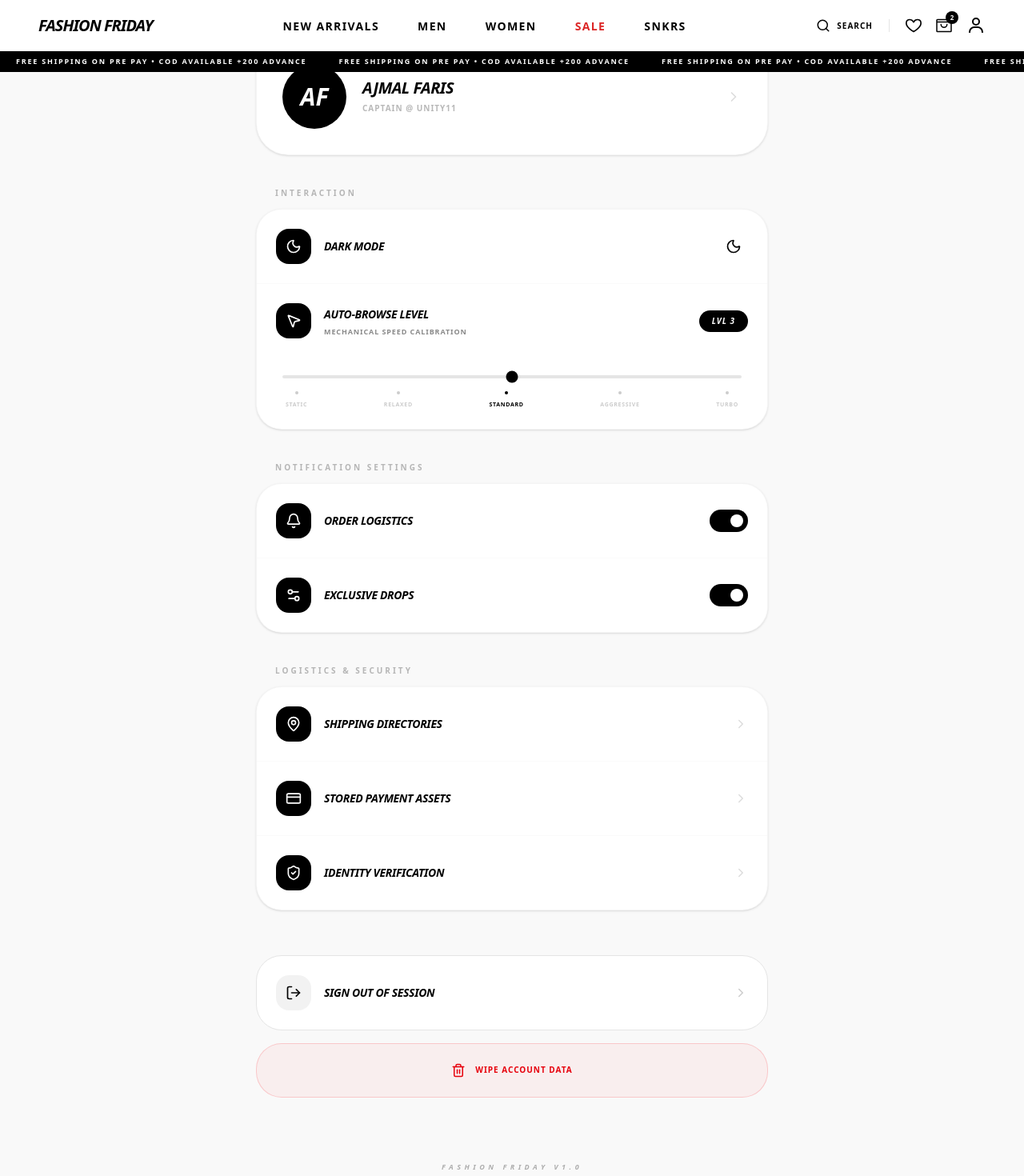
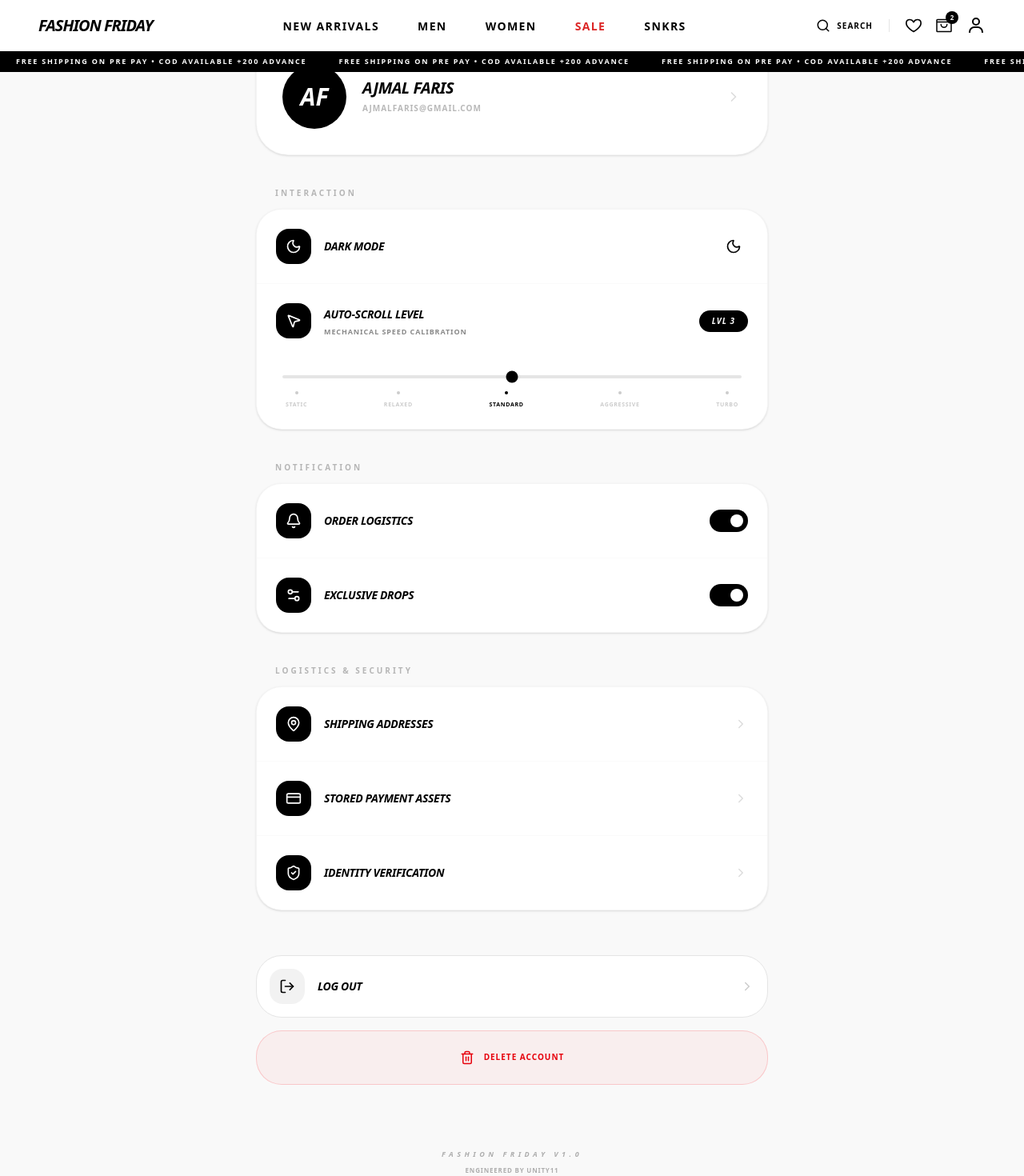
Before and after one commit to FashionFriday-tech/platform, a Next.js app: page /account/settings in a window 1280 px wide. Shown: the top 1470 px of the page at 80% size. Built offline with nearby package versions, Linux system fonts and the light colour scheme.

Commit message:
chore  (settings) : change some heading and other texts

```diff
--- a/src/app/(account)/account/settings/page.tsx
+++ b/src/app/(account)/account/settings/page.tsx
@@ -42,7 +42,7 @@ export default function SettingsPage() {
               Ajmal Faris
             </h2>
             <p className="text-[10px] font-bold uppercase tracking-widest text-foreground-subtle mt-2 opacity-60">
-              Captain @ Unity11
+              ajmalfaris@gmail.com
             </p>
           </div>
           <ChevronRight size={20} className="text-foreground-subtle/30" />
@@ -75,7 +75,7 @@ export default function SettingsPage() {
                   </div>
                   <div className="flex-1">
                     <span className="text-sm font-black uppercase tracking-tight italic">
-                      Auto-Browse Level
+                      Auto-Scroll Level
                     </span>
                     <p className="text-[9px] font-bold uppercase tracking-widest text-foreground-subtle mt-1">
                       Mechanical speed calibration
@@ -128,7 +128,7 @@ export default function SettingsPage() {
         {/* Notification Settings */}
         <div className="space-y-3">
           <p className="px-6 text-[10px] font-black uppercase tracking-[0.3em] text-foreground-subtle opacity-60">
-            Notification Settings
+            Notification
           </p>
           <div className="bg-background rounded-[2rem] overflow-hidden border border-border/40 shadow-sm divide-y divide-border/20">
             <SettingToggle
@@ -164,7 +164,7 @@ export default function SettingsPage() {
           <div className="bg-background rounded-[2rem] overflow-hidden border border-border/40 shadow-sm divide-y divide-border/20">
             <SettingLink
               icon={<MapPin size={20} />}
-              label="Shipping Directories"
+              label="Shipping Addresses"
             />
             <SettingLink
               icon={<CreditCard size={20} />}
@@ -179,13 +179,13 @@ export default function SettingsPage() {
 
         {/* Destructive Options */}
         <div className="pt-4 space-y-4">
-          <button className="w-full p-6 rounded-[2rem] bg-background border border-border flex items-center justify-between group active:scale-[0.98] transition-all">
+          <button className="w-full p-4 rounded-[2rem] bg-background border border-border flex items-center justify-between group active:scale-[0.98] transition-all">
             <div className="flex items-center gap-4 text-left">
               <div className="p-3 rounded-2xl bg-foreground/5 text-foreground group-hover:bg-foreground group-hover:text-background transition-all">
                 <LogOut size={20} />
               </div>
               <span className="text-sm font-black uppercase tracking-tight italic">
-                Sign Out of Session
+                Log Out
               </span>
             </div>
             <ChevronRight size={18} className="opacity-20" />
@@ -197,7 +197,7 @@ export default function SettingsPage() {
           >
             <Trash2 size={18} />
             <span className="text-[10px] font-black uppercase tracking-widest">
-              Wipe Account Data
+              Delete Account
             </span>
           </button>
         </div>
```
